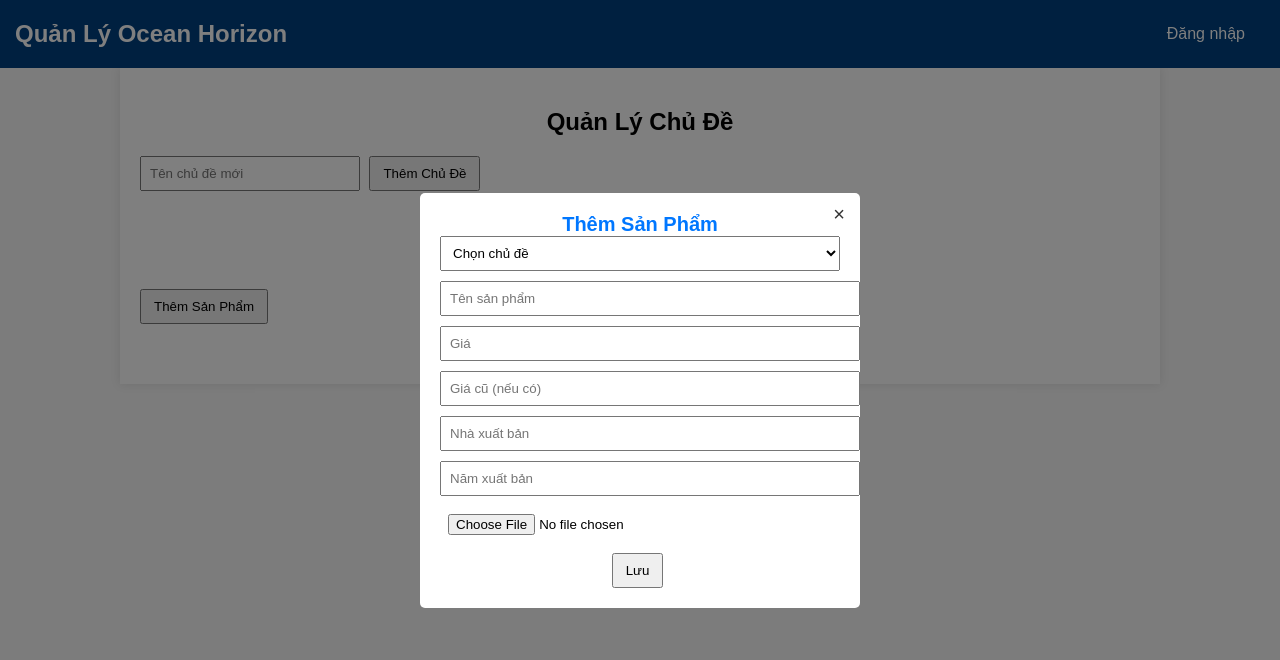
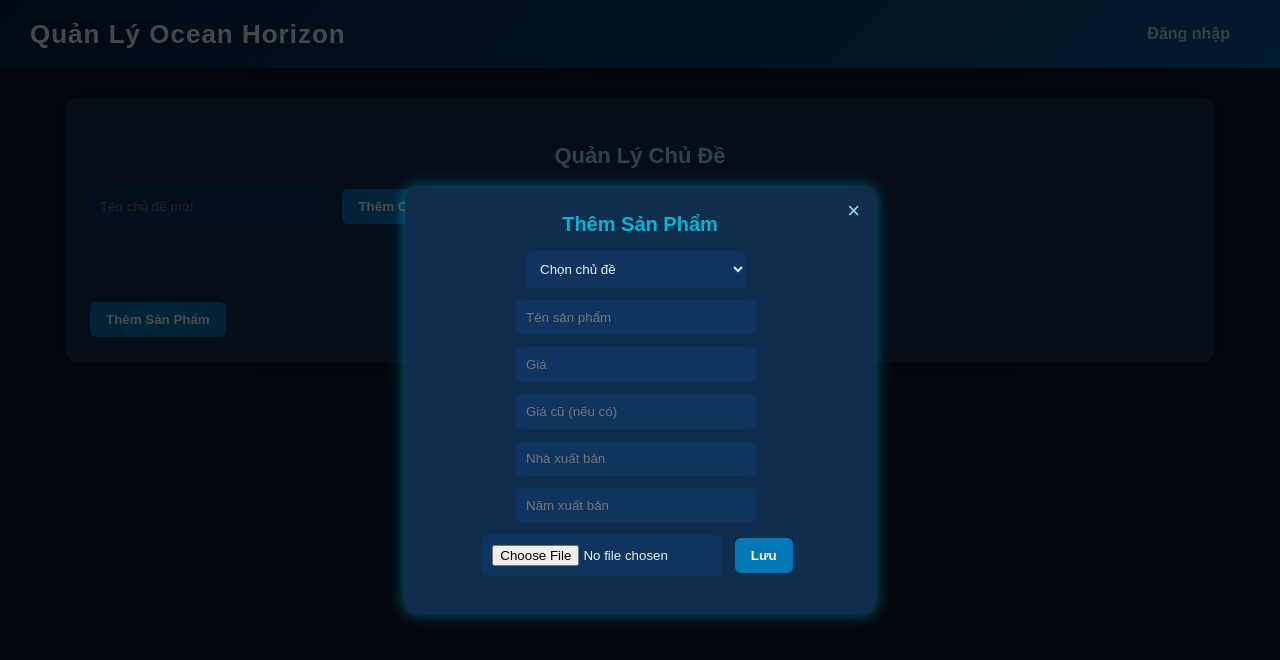
Before and after one commit to KhanhDoan653/Bookstore-website, a plain HTML site: page admin.html in a window 1280 px wide. Both pictures are taken after a click on the button "Thêm Sản Phẩm". Drawn offline with Linux system fonts and the light colour scheme.

Commit message:
Cập nhật toàn bộ code mới

```diff
--- a/admin.html
+++ b/admin.html
@@ -8,38 +8,151 @@
 <link rel="icon" type="image/png" href="img/Ocean_Horizon_Website_Icon.png">
 <link rel="stylesheet" href="https://cdnjs.cloudflare.com/ajax/libs/font-awesome/6.5.0/css/all.min.css">
 <style>
-  body { font-family: Arial, sans-serif; margin:0; padding:0; background:#f9f9f9; }
-  header { background:#004080; color:white; padding:15px; display:flex; justify-content:space-between; align-items:center; }
-  header h1 { margin:0; font-size:24px; }
-  .user-info { display:flex; align-items:center; gap:10px; }
-  .user-info span { cursor:pointer; font-weight:bold; }
-  .container { max-width:1000px; margin: auto; padding:20px; background:white; box-shadow:0 0 10px rgba(0,0,0,0.1);}
-  h2 { margin-top: 20px; text-align:center; }
-  #categoryManager, #productManager { margin-bottom:40px; }
-  input, select { padding:8px; margin-right:5px; margin-bottom:10px; width:200px; }
-  button { padding:8px 12px; margin-right:5px; cursor:pointer; }
-  ul { list-style:none; padding:0; }
-  li { margin-bottom:8px; }
-  .admin-product { display:flex; align-items:center; margin-bottom:10px; background:#f1f1f1; padding:10px; border-radius:5px; }
-  .admin-product img { width:60px; height:60px; object-fit:cover; margin-right:10px; border-radius:3px; }
-  .modal { display:none; position:fixed; top:0; left:0; width:100%; height:100%; background:rgba(0,0,0,0.5); justify-content:center; align-items:center; }
-  .modal-content { background:white; padding:20px; border-radius:5px; width:400px; position:relative; }
-  .modal-content input, .modal-content select { width:100%; margin-bottom:10px; }
-  .close-btn { position:absolute; top:10px; right:15px; cursor:pointer; font-size:20px; }
- .modal-content h3 {
+ body {
+  font-family: Arial, sans-serif;
   margin: 0;
-  text-align: center;     /* căn giữa chữ */
-  font-weight: bold;      /* chữ in đậm */
-  font-size: 20px;        /* kích thước chữ */
-  color: #0077ff;         /* màu chữ */
+  padding: 0;
+  background: #0A192F; /* deep navy */
+  color: #E0F7FA;      /* light aqua text */
+}
+
+header {
+  background: linear-gradient(135deg, #001F3F, #003B6F, #005B96);
+  color: #E0F7FA;
+  padding: 15px 30px;
+  display: flex;
+  justify-content: space-between;
+  align-items: center;
+  box-shadow: 0 2px 10px rgba(0,0,0,0.5);
+}
+
+header h1 {
+  margin: 0;
+  font-size: 26px;
+  font-weight: bold;
+  letter-spacing: 1px;
+}
+
+header a {
+  color: #90E0EF;
+  font-weight: bold;
+  text-decoration: none;
+  transition: color 0.3s;
+}
+header a:hover {
+  color: #00B4D8;
+}
+
+.container {
+  max-width: 1100px;
+  margin: 30px auto;
+  padding: 25px;
+  background: #112D4E;
+  border-radius: 12px;
+  box-shadow: 0 0 20px rgba(0,0,0,0.4);
+}
+
+h2 {
+  margin: 20px 0;
+  text-align: center;
+  font-size: 22px;
+  color: #90E0EF;
+}
+
+input, select {
+  padding: 10px;
+  margin-right: 8px;
+  margin-bottom: 12px;
+  width: 220px;
+  border: none;
+  border-radius: 6px;
+  background: #0F3460;
+  color: #E0F7FA;
+}
+input:focus, select:focus {
+  outline: 2px solid #00B4D8;
+}
+
+button {
+  padding: 10px 16px;
+  margin-right: 5px;
+  border: none;
+  border-radius: 6px;
+  background: #0077B6;
+  color: white;
+  cursor: pointer;
+  transition: all 0.3s;
+  font-weight: bold;
+}
+button:hover {
+  background: #00B4D8;
+  transform: translateY(-2px);
+}
+
+ul {
+  list-style: none;
+  padding: 0;
+}
+
+li {
+  margin-bottom: 8px;
+}
+
+.admin-product {
+  display: flex;
+  align-items: center;
+  margin-bottom: 12px;
+  background: #1B3A57;
+  padding: 12px;
+  border-radius: 8px;
+  box-shadow: 0 2px 6px rgba(0,0,0,0.3);
+}
+.admin-product img {
+  width: 65px;
+  height: 65px;
+  object-fit: cover;
+  margin-right: 12px;
+  border-radius: 6px;
+  border: 2px solid #00B4D8;
 }
 .product-name {
-  color: #000 !important; /* bắt buộc ghi đè */
+  color: #E0F7FA !important;
   font-weight: bold;
+  flex: 1;
 }
 
-
-
+.modal {
+  display: none;
+  position: fixed;
+  top:0; left:0;
+  width:100%; height:100%;
+  background: rgba(0,0,0,0.7);
+  justify-content: center;
+  align-items: center;
+}
+.modal-content {
+  background: #112D4E;
+  padding: 25px;
+  border-radius: 10px;
+  width: 420px;
+  position: relative;
+  box-shadow: 0 0 15px rgba(0,180,216,0.6);
+}
+.modal-content h3 {
+  margin: 0 0 15px;
+  text-align: center;
+  font-weight: bold;
+  font-size: 20px;
+  color: #00B4D8;
+}
+.close-btn {
+  position: absolute;
+  top: 10px;
+  right: 15px;
+  cursor: pointer;
+  font-size: 22px;
+  color: #90E0EF;
+}
 
 </style>
 </head>
@@ -170,10 +283,13 @@ saveBtn.addEventListener("click", () => {
   } else saveProduct(editIndex!==null ? products[editIndex].image : '');
 
   function saveProduct(imgSrc) {
-    const newProduct = {
-      id: editIndex!==null ? products[editIndex].id : Date.now().toString(),
-      name, price, oldPrice, publisher, year, image: imgSrc, stock:true, category
-    };
+      const newProduct = {
+    id: editIndex!==null ? products[editIndex].id : Date.now().toString(),
+    name, price, oldPrice, publisher, year,
+    image: fileInput.files[0] ? `img/${fileInput.files[0].name}` : imgSrc,
+    stock: true,
+    category
+  };
 
     if(editIndex!==null) {
       const oldCat = products[editIndex].category;
--- a/css/index.css
+++ b/css/index.css
@@ -1,6 +1,7 @@
 body{
-   background: linear-gradient(160deg, #013A63 0%, #004E7A 50%, #0077A3 100%);
-     background-attachment: fixed;
+ background: linear-gradient(160deg, #001F3F 0%, #003459 50%, #005377 100%);
+background-attachment: fixed;
+
 }
 
 /* Reset mặc định cho link */
--- a/js/lienhe.js
+++ b/js/lienhe.js
@@ -46,6 +46,7 @@ document.querySelector('.contact-right form').addEventListener('submit', functio
     event.preventDefault(); // Prevent default form submission
     validateForm();
 });
+
 
 document.addEventListener("DOMContentLoaded", () => {
   const loginLink = document.getElementById("loginLink");
```
Also changed, not shown: contact.html (+2 -76 lines), tuyendung.html (+63 -0 lines), img/Tạo ra 1 cuốn sách lập trình 2trưng bày trên 1 cái bàn, chỉ duy nhất 1 cuốn sách, yêu cầu cho thấy bìa sách (1).jpg (added), img/Tạo ra 1 cuốn sách lập trình 3trưng bày trên 1 cái bàn, chỉ duy nhất 1 cuốn sách, yêu cầu cho thấy bìa sách.jpg (added), img/Tạo ra 1 cuốn sách lập trình 4 trưng bày trên 1 cái bàn, chỉ duy nhất 1 cuốn sách, yêu cầu cho thấy bìa sách.jpg (added), img/Tạo ra 1 cuốn sách lập trình 5 trưng bày trên 1 cái bàn, chỉ duy nhất 1 cuốn sách, yêu cầu cho thấy bìa sách (1).jpg (added), img/Tạo ra 1 cuốn sách lập trình 6trưng bày trên 1 cái bàn, chỉ duy nhất 1 cuốn sách, yêu cầu cho thấy bìa sách (3).jpg (added), img/Tạo ra 1 cuốn sách lập trình 7 trưng bày trên 1 cái bàn, chỉ duy nhất 1 cuốn sách, yêu cầu cho thấy bìa sách (2).jpg (added).
